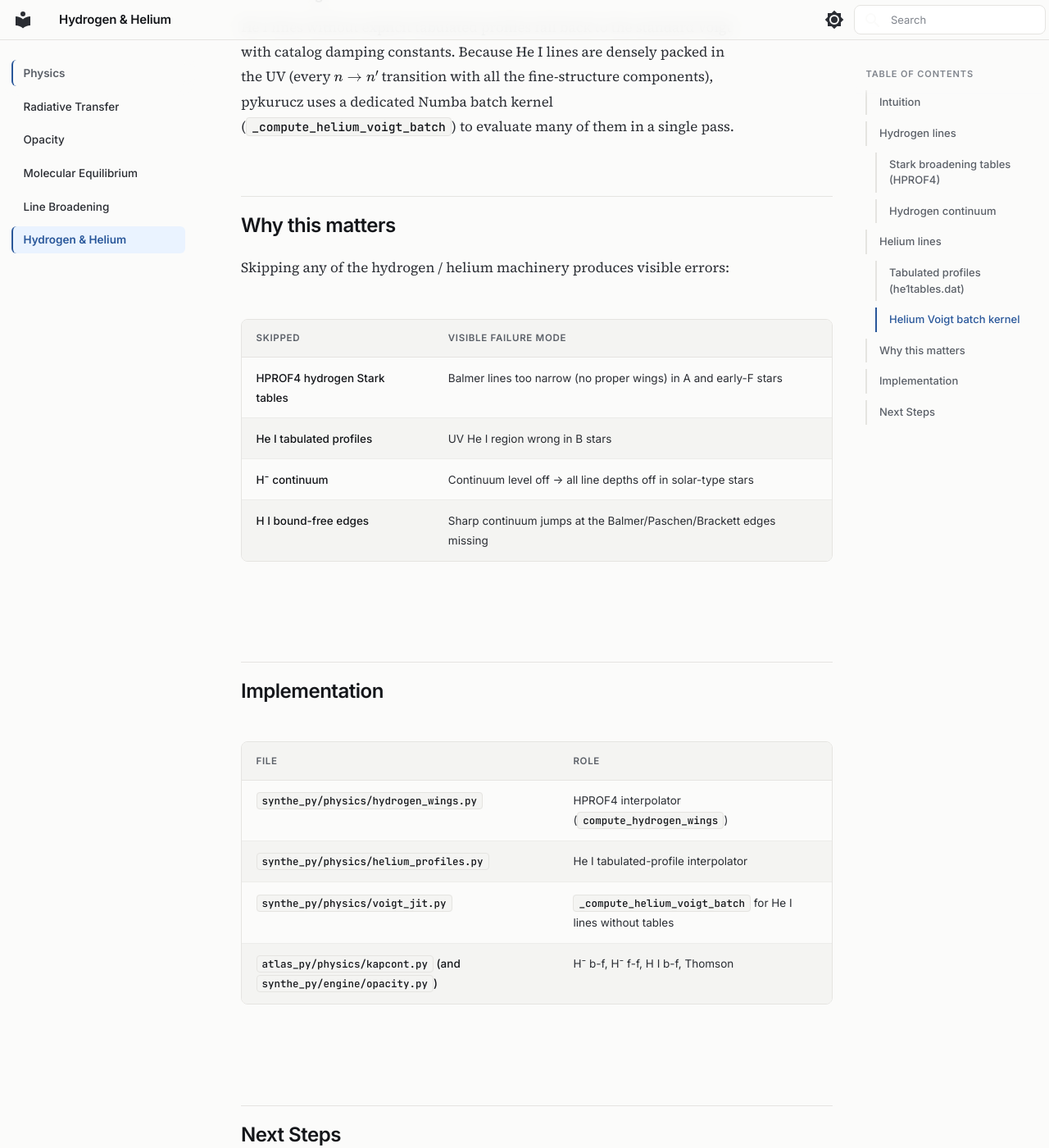
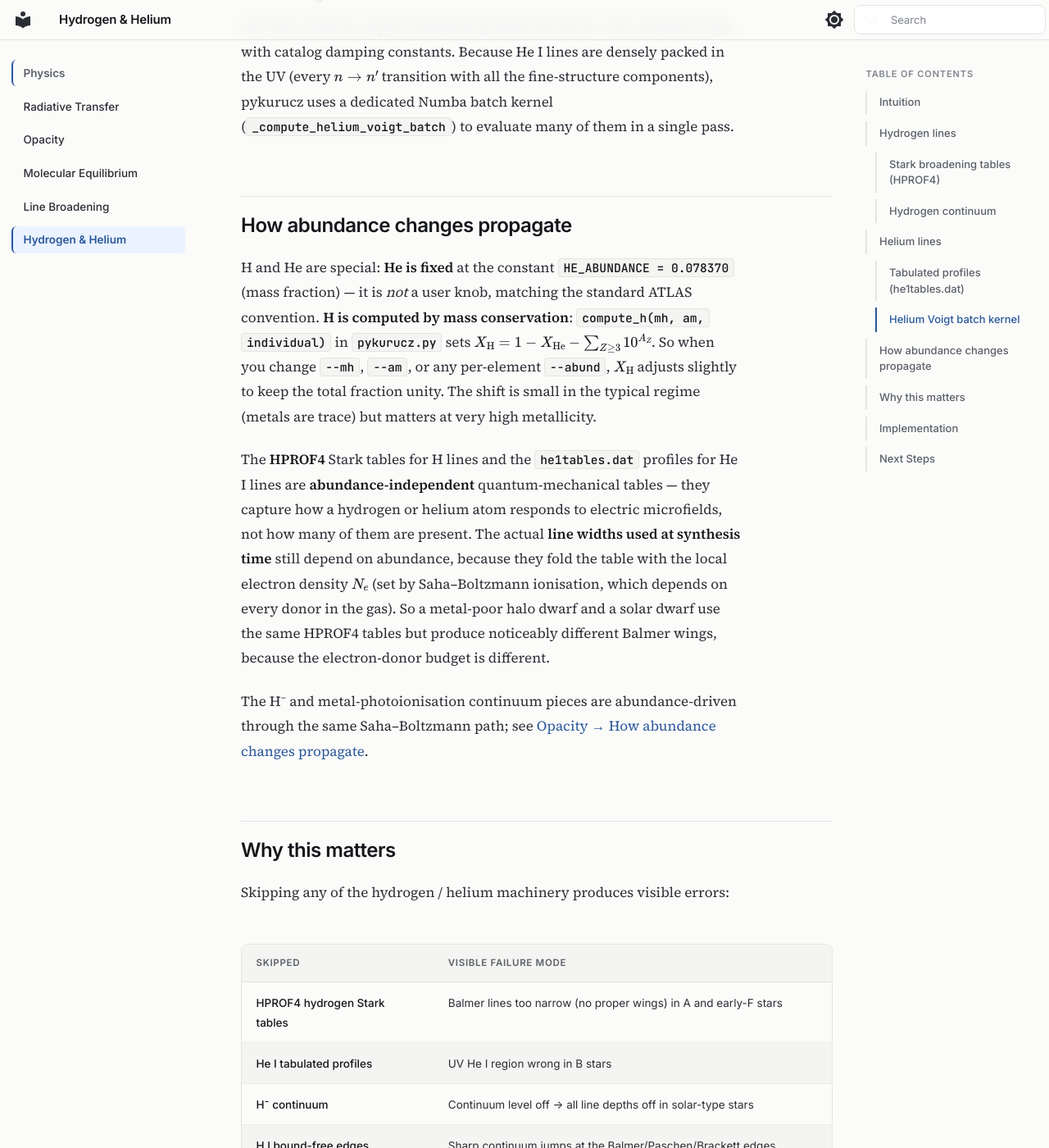
Before and after one commit to emk255/pykurucz, an MkDocs documentation site: the page built from docs/physics/hydrogen-helium.md, in a window 1280 px wide and 1400 px high, scrolled down 3654 px. Shown: the whole window at 82% size. Built offline with MkDocs 1.6.1 and Material for MkDocs 9.7.7, drawn with Linux system fonts in a browser that asks for light colours; the version menu is left out.

Commit message:
Physics pages: abundance propagation notes for the remaining three
radiative-transfer.md: a 'How abundance changes propagate' note explaining
that JOSH itself is abundance-agnostic and only sees κ_tot and S_λ; the
upstream opacity/EOS layer is what carries the abundance vector.

line-broadening.md: parallel note explaining that the Voigt shape is
intrinsic to each transition but the line-centre opacity scales with
population (and so with abundance), and that the damping parameter a
shifts via Stark (γ_Stark × N_e) and van der Waals (γ_vdW × N_H × …)
when N_e and N_H change.

hydrogen-helium.md: explains that He is fixed at HE_ABUNDANCE = 0.078370
(verified pykurucz.py:72), H is set by mass conservation (verified
compute_h() at pykurucz.py:115-120), and that HPROF4 and he1tables.dat
themselves are abundance-independent quantum tables — but the
synthesis-time widths fold them with N_e from Saha-Boltzmann, so
abundance changes still shift Balmer/He wings via the electron-donor
budget.

All three notes are short (~10-15 lines) and link forward to the
opacity page's existing 'How abundance changes propagate' section
to avoid duplication.

Co-Authored-By: Claude Opus 4.7 <noreply@anthropic.com>

```diff
--- a/docs/physics/hydrogen-helium.md
+++ b/docs/physics/hydrogen-helium.md
@@ -111,6 +111,33 @@ fine-structure components), pykurucz uses a dedicated Numba batch
 kernel (`_compute_helium_voigt_batch`) to evaluate many of them in a
 single pass.
 
+## How abundance changes propagate
+
+H and He are special: **He is fixed** at the constant
+`HE_ABUNDANCE = 0.078370` (mass fraction) — it is *not* a user knob,
+matching the standard ATLAS convention. **H is computed by mass
+conservation**: `compute_h(mh, am, individual)` in `pykurucz.py` sets
+$X_{\rm H} = 1 - X_{\rm He} - \sum_{Z \ge 3} 10^{A_Z}$. So when you
+change `--mh`, `--am`, or any per-element `--abund`, $X_{\rm H}$
+adjusts slightly to keep the total fraction unity. The shift is small
+in the typical regime (metals are trace) but matters at very high
+metallicity.
+
+The **HPROF4** Stark tables for H lines and the **`he1tables.dat`**
+profiles for He I lines are **abundance-independent** quantum-mechanical
+tables — they capture how a hydrogen or helium atom responds to
+electric microfields, not how many of them are present. The actual
+**line widths used at synthesis time** still depend on abundance,
+because they fold the table with the local electron density $N_e$
+(set by Saha–Boltzmann ionisation, which depends on every donor in
+the gas). So a metal-poor halo dwarf and a solar dwarf use the same
+HPROF4 tables but produce noticeably different Balmer wings, because
+the electron-donor budget is different.
+
+The H⁻ and metal-photoionisation continuum pieces are abundance-driven
+through the same Saha–Boltzmann path; see
+[Opacity → How abundance changes propagate](opacity.md#how-abundance-changes-propagate).
+
 ## Why this matters
 
 Skipping any of the hydrogen / helium machinery produces visible
```
Also changed, not shown: docs/physics/line-broadening.md (+26 -0 lines), docs/physics/radiative-transfer.md (+15 -0 lines).
